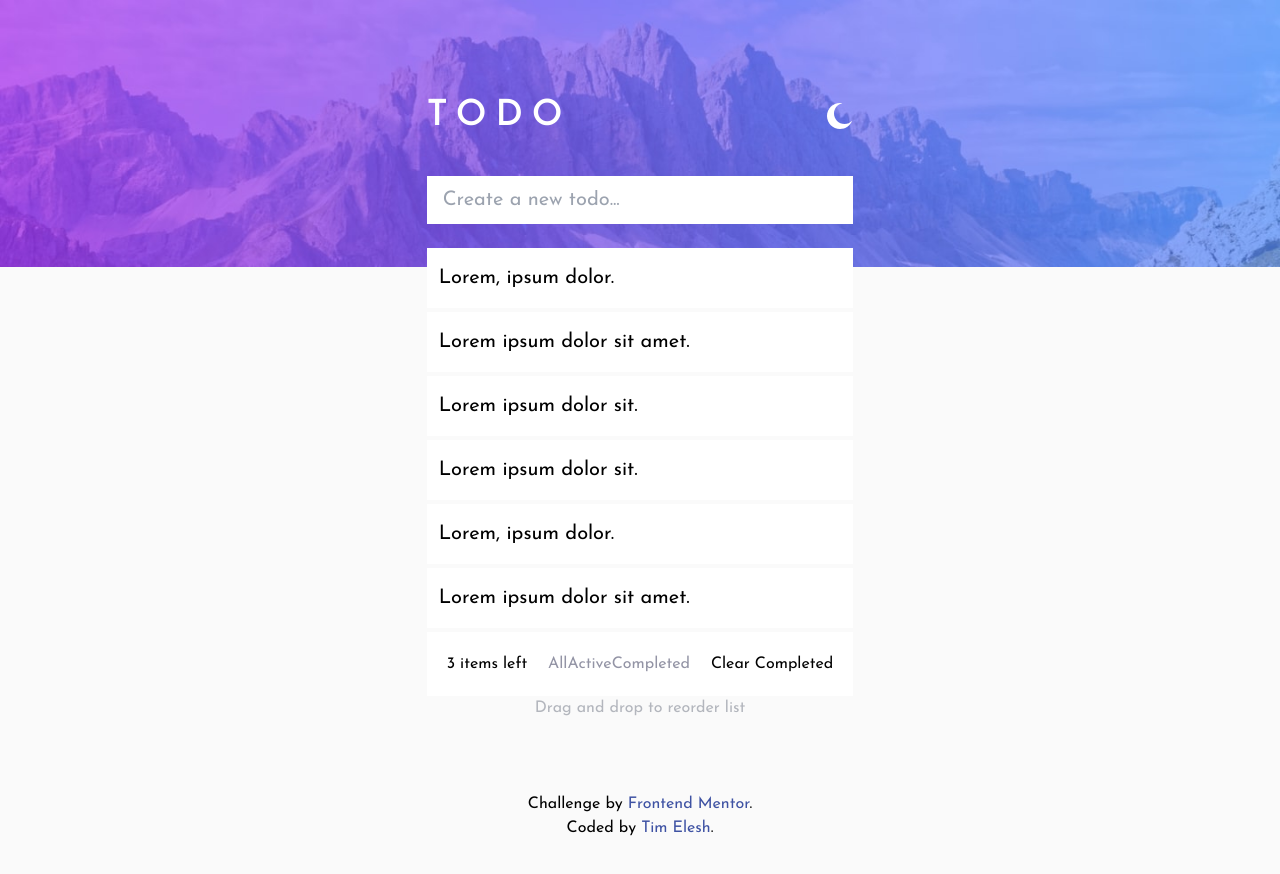
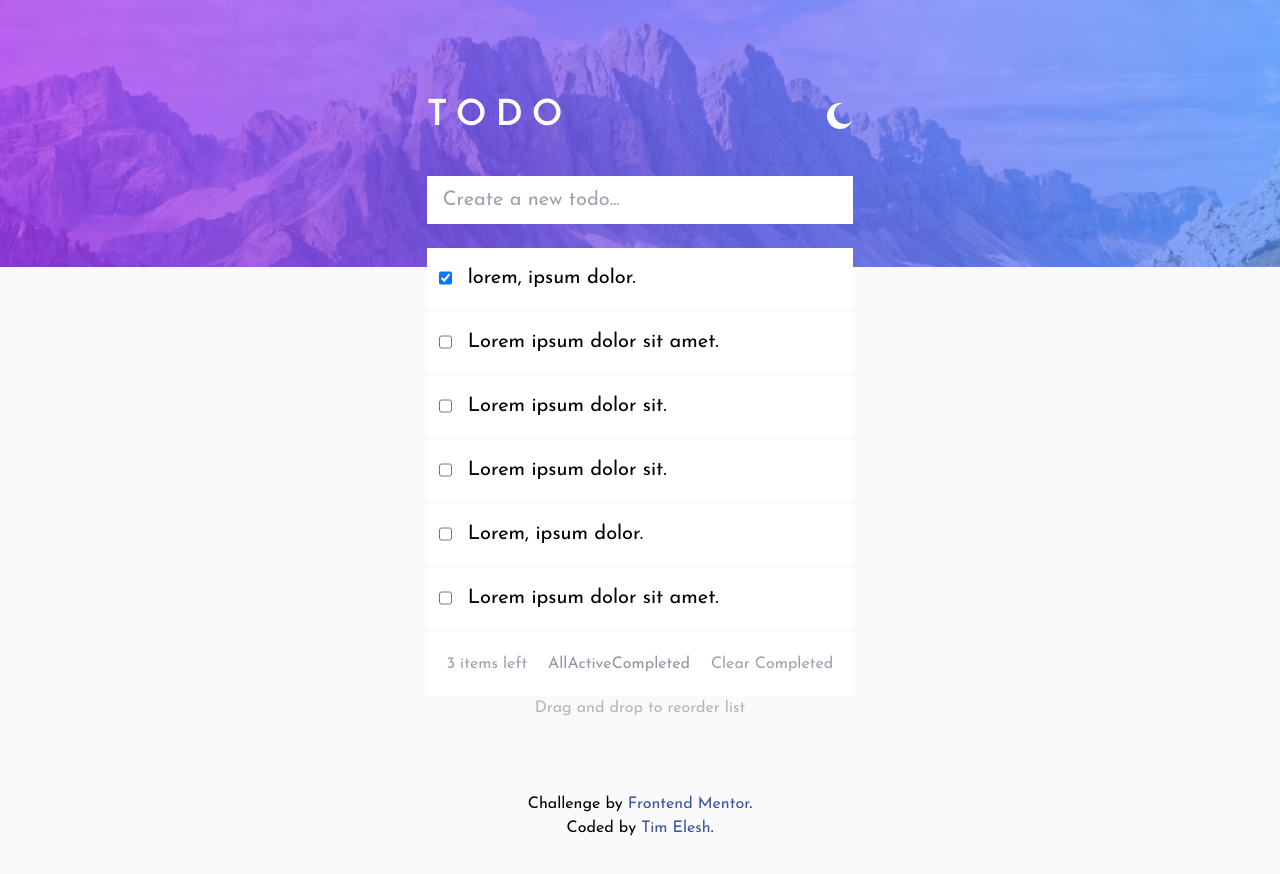
Before and after one commit to Tim-Elesh/todo-app-main, a React (Create React App) app: page / in a window 1280 px wide. Shown: the top 874 px of the page. Built offline with nearby package versions, Linux system fonts and the light colour scheme.

Commit message:
add input[type=checkbox] in Todo-task-list.jsx

```diff
--- a/src/App.css
+++ b/src/App.css
@@ -78,6 +78,14 @@ body{
     width: 100%;
 }
 
+.list-component{
+    display: flex;
+}
+
+.list-component p{
+    padding-left: 16px;
+}
+
 .todo-sort button{
     color: hsl(236, 9%, 61%);
 }
--- a/src/components/Todo-buttons.jsx
+++ b/src/components/Todo-buttons.jsx
@@ -3,7 +3,7 @@ import Sort from "./Todo-sort";
 
 function Buttons(){
     return(
-        <div className='todo-buttons flex justify-between bg-white p-5'>
+        <div className='todo-buttons flex justify-between text-gray-400 bg-white p-5'>
             <Counter/>
             <Sort/>
             <button>Clear Completed</button>
--- a/src/components/Todo-task-list.jsx
+++ b/src/components/Todo-task-list.jsx
@@ -1,12 +1,30 @@
 function TaskList(){
     return(
         <ul className="todo-task-list text-xl mt-6">
-            <li className="list-component my-1 bg-white p-3 py-4">Lorem, ipsum dolor.</li>
-            <li className="list-component my-1 bg-white p-3 py-4">Lorem ipsum dolor sit amet.</li>
-            <li className="list-component my-1 bg-white p-3 py-4">Lorem ipsum dolor sit.</li>
-            <li className="list-component my-1 bg-white p-3 py-4">Lorem ipsum dolor sit.</li>
-            <li className="list-component my-1 bg-white p-3 py-4">Lorem, ipsum dolor.</li>
-            <li className="list-component my-1 bg-white p-3 py-4">Lorem ipsum dolor sit amet.</li>
+            <li className="list-component my-1 bg-white p-3 py-4">
+                <input type="checkbox" checked/>
+                <p>lorem, ipsum dolor.</p>
+            </li>
+            <li className="list-component my-1 bg-white p-3 py-4">
+                <input type="checkbox"/>
+                <p>Lorem ipsum dolor sit amet.</p>
+            </li>
+            <li className="list-component my-1 bg-white p-3 py-4">
+                <input type="checkbox"/>
+                <p>Lorem ipsum dolor sit.</p>
+            </li>
+            <li className="list-component my-1 bg-white p-3 py-4">
+                <input type="checkbox"/>
+                <p>Lorem ipsum dolor sit.</p>
+            </li>
+            <li className="list-component my-1 bg-white p-3 py-4">
+                <input type="checkbox"/>
+                <p>Lorem, ipsum dolor.</p>
+            </li>
+            <li className="list-component my-1 bg-white p-3 py-4">
+                <input type="checkbox"/>
+                <p>Lorem ipsum dolor sit amet.</p>
+            </li>
         </ul>
     )
 }
```
